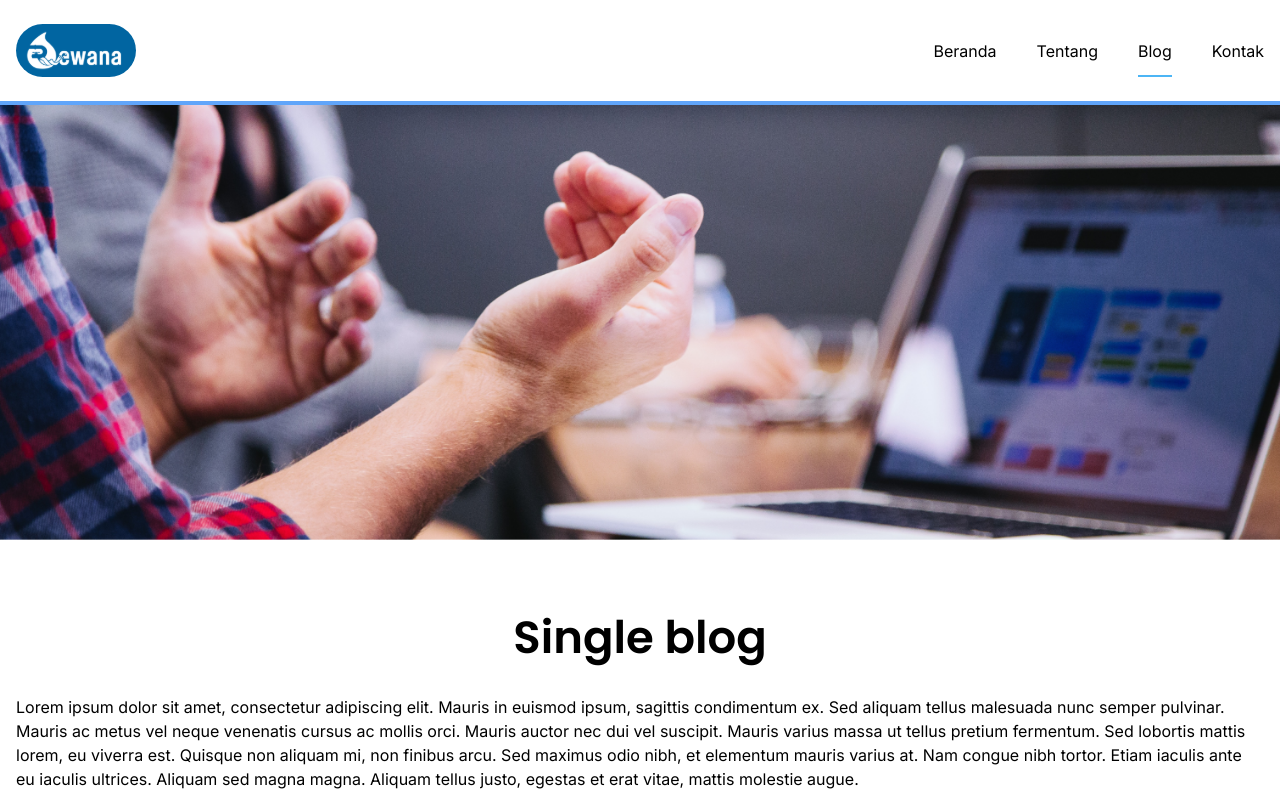
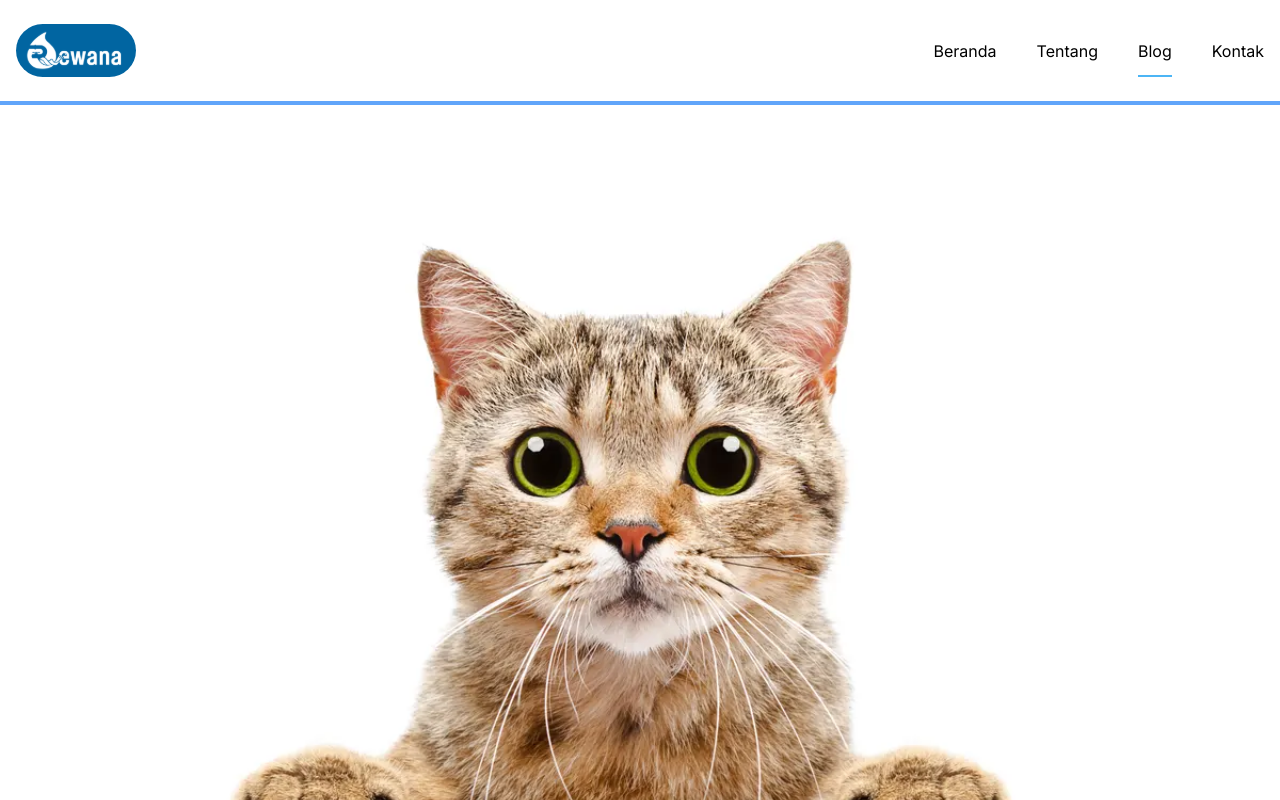
Before and after one commit to pandudwinugraha/https---github.com-pandudwinugraha-rewana_portofolio, a Next.js app: page /Blog/1 in a window 1280 px wide. Shown: the top 800 px of the page. Built offline with nearby package versions, Linux system fonts and the light colour scheme.

Commit message:
update blog

```diff
--- a/app/Blog/[slug]/page.jsx
+++ b/app/Blog/[slug]/page.jsx
@@ -1,6 +1,6 @@
 import React from 'react'
 import Image from "next/image"
-import banner from "@/public/tentang/banner.png"
+import kucing from "@/public/blog/image/kucing.jpg"
 import { Poppins } from "next/font/google";
 
 const poppins = Poppins({ subsets: ["latin"], weight: "600" });
@@ -8,7 +8,7 @@ const page = () => {
   return (
     <section>
     <div className="banner-page">
-     <Image src={banner} alt="banner tentang" className='w-full'/>
+     <Image src={kucing} alt="banner tentang" className='w-full'/>
     </div>
     <div className="container mx-auto px-4 py-16 2xl:px-0">
       <article>
```
